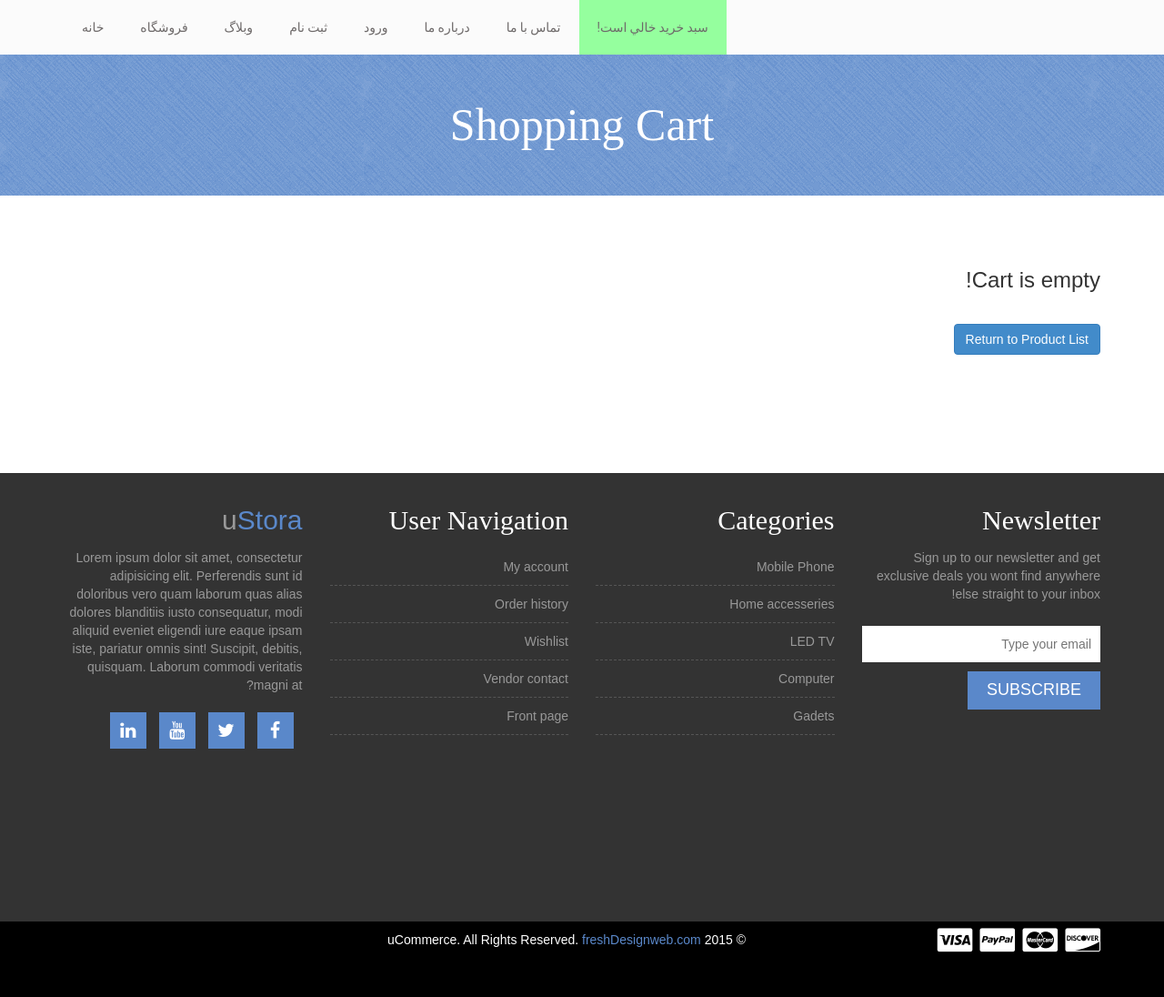
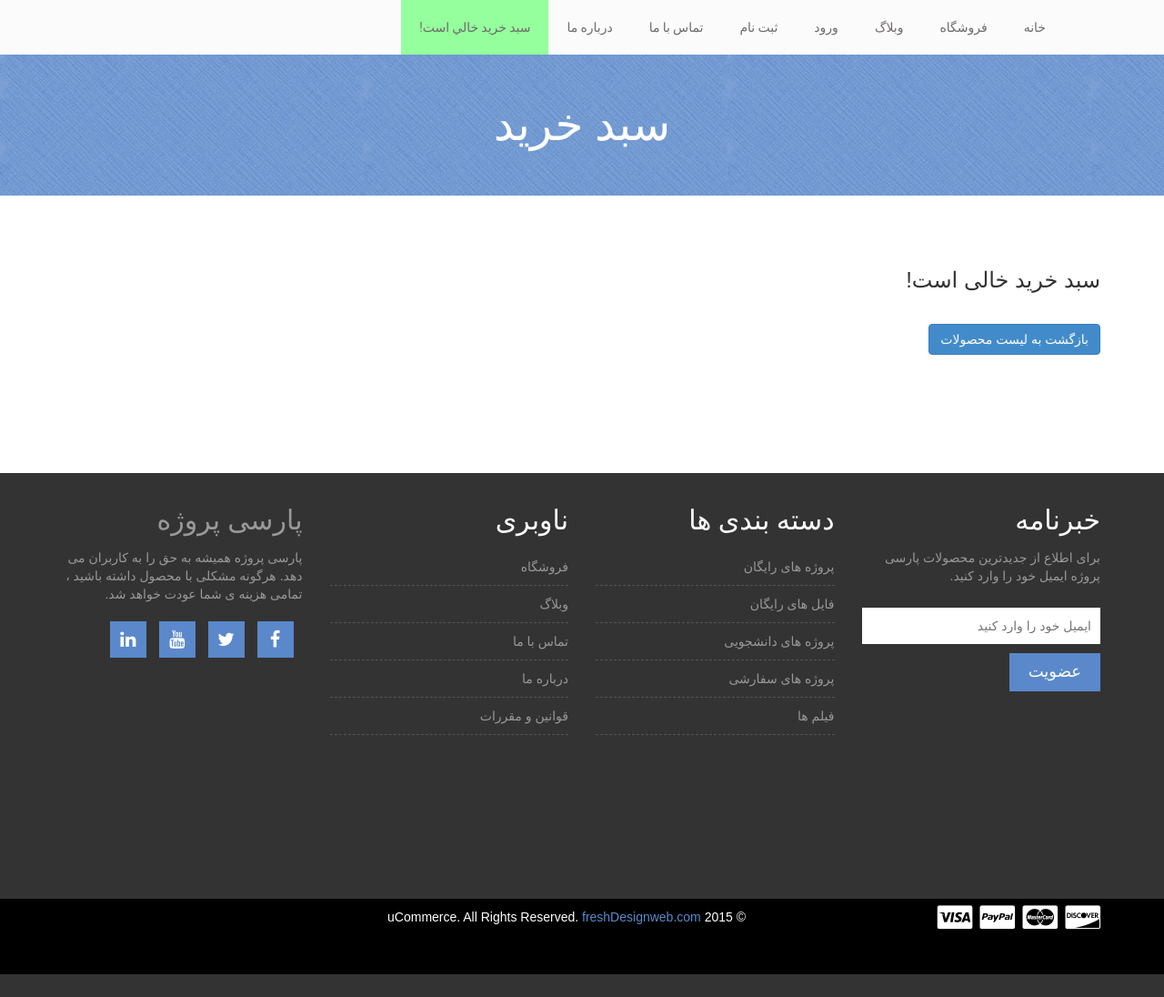
Before and after one commit to miladhzz/parsiprozhe, a Django app: page /cart/ in a window 1280 px wide. Shown: the whole page at 91% size. After the commit the page ends 1071 px from the top, so only its background shows below. Run offline with Django 3.2, Linux system fonts and the light colour scheme; some libraries are stand-ins or nearby versions.

Commit message:
continue convert template to persian

```diff
--- a/shop/static/css/style.css
+++ b/shop/static/css/style.css
@@ -380,6 +380,12 @@ a.cart{
 
 .product-f-image {
     position: relative;
+    overflow: hidden;
+    height: 250px;
+}
+.product-f-image > img{
+  max-width :100%;
+  height: auto;
 }
 .product-hover {
     height: 100%;
@@ -540,7 +546,7 @@ a.cart{
     color: #fff;
     padding: 3px 15px;
     position: absolute;
-    right: 10px;
+    left: 10px;
     top: 3px;
 }
 .wid-view-more:hover {color: #fff;background-color: #222;text-decoration: none}
@@ -1139,11 +1145,16 @@ div.cart-collaterals ul.products li.product:hover .add_to_cart_button{background
 .product-option-shop {
     margin-top: 15px;
 }
-
+.product-option-shop form > input{
+  display: block;
+  margin: 0 auto;
+}
 .single-shop-product {
     margin-bottom: 50px;
     width: 220px;
-
+    border: 1px solid #d4c7c7;
+    padding: 5px;
+    border-radius: 5px;
 }
 
 .pagination > li > a, .pagination > li > span {
@@ -1152,7 +1163,7 @@ div.cart-collaterals ul.products li.product:hover .add_to_cart_button{background
 
 div.product-upper{
     text-align: center;
-    border: 1px solid #d4c7c7;
+    /*border: 1px solid #d4c7c7;*/
     height: 250px;
     overflow: hidden;
     margin-bottom: 10px;
--- a/shop/templates/base.html
+++ b/shop/templates/base.html
@@ -45,18 +45,7 @@
                     </button>
                 </div>
                 <div class="navbar-collapse collapse">
-                    <ul class="nav navbar-nav">
-                        <li><a href="{% url 'home' %}">خانه</a></li>
-                        <li><a href="{% url 'product' %}">فروشگاه</a></li>
-                        <li><a href="single-product.html">وبلاگ</a></li>
-                        {% if request.user.is_authenticated %}
-                            <li><a href="{% url 'logout' %}">خروج</a></li>
-                        {% else %}
-                            <li><a href="{% url 'register' %}">ثبت نام</a></li>
-                            <li><a href="{% url 'login' %}">ورود</a></li>
-                        {% endif %}
-                        <li><a href="#">درباره ما</a></li>
-                        <li><a href="{% url 'contact' %}">تماس با ما</a></li>
+                    <ul class="nav navbar-nav" style="float: right">
                         <li>
                             {%if cart|length > 0%}
                                 <a class="cart" href="{% url 'cart_detail' %}">سبد خريد - <span class="cart-amunt">${{ cart.get_total_price }}</span> <i class="fa fa-shopping-cart"></i>
@@ -65,6 +54,18 @@
                                 <a class="cart" href="#">سبد خريد خالي است!</a>
                             {% endif %}
                         </li>
+                        <li><a href="#">درباره ما</a></li>
+                        <li><a href="{% url 'contact' %}">تماس با ما</a></li>
+                        {% if request.user.is_authenticated %}
+                            <li><a href="{% url 'logout' %}">خروج</a></li>
+                        {% else %}
+                            <li><a href="{% url 'register' %}">ثبت نام</a></li>
+                            <li><a href="{% url 'login' %}">ورود</a></li>
+                        {% endif %}
+                        <li><a href="single-product.html">وبلاگ</a></li>
+                        <li><a href="{% url 'product' %}">فروشگاه</a></li>
+                        <li><a href="{% url 'home' %}">خانه</a></li>
+
                     </ul>
                 </div>
             </div>
@@ -80,8 +81,8 @@
             <div class="row">
                 <div class="col-md-3 col-sm-6">
                     <div class="footer-about-us">
-                        <h2>u<span>Stora</span></h2>
-                        <p>Lorem ipsum dolor sit amet, consectetur adipisicing elit. Perferendis sunt id doloribus vero quam laborum quas alias dolores blanditiis iusto consequatur, modi aliquid eveniet eligendi iure eaque ipsam iste, pariatur omnis sint! Suscipit, debitis, quisquam. Laborum commodi veritatis magni at?</p>
+                        <h2>پارسی پروژه</h2>
+                        <p>پارسی پروژه همیشه به حق را به کاربران می دهد. هرگونه مشکلی با محصول داشته باشید ، تمامی هزینه ی شما عودت خواهد شد.</p>
                         <div class="footer-social">
                             <a href="#" target="_blank"><i class="fa fa-facebook"></i></a>
                             <a href="#" target="_blank"><i class="fa fa-twitter"></i></a>
@@ -93,38 +94,38 @@
 
                 <div class="col-md-3 col-sm-6">
                     <div class="footer-menu">
-                        <h2 class="footer-wid-title">User Navigation </h2>
+                        <h2 class="footer-wid-title">ناوبری</h2>
                         <ul>
-                            <li><a href="#">My account</a></li>
-                            <li><a href="#">Order history</a></li>
-                            <li><a href="#">Wishlist</a></li>
-                            <li><a href="#">Vendor contact</a></li>
-                            <li><a href="#">Front page</a></li>
+                            <li><a href="#">فروشگاه</a></li>
+                            <li><a href="#">وبلاگ</a></li>
+                            <li><a href="#">تماس با ما</a></li>
+                            <li><a href="#">درباره ما</a></li>
+                            <li><a href="#">قوانین و مقررات</a></li>
                         </ul>
                     </div>
                 </div>
 
                 <div class="col-md-3 col-sm-6">
                     <div class="footer-menu">
-                        <h2 class="footer-wid-title">Categories</h2>
+                        <h2 class="footer-wid-title">دسته بندی ها</h2>
                         <ul>
-                            <li><a href="#">Mobile Phone</a></li>
-                            <li><a href="#">Home accesseries</a></li>
-                            <li><a href="#">LED TV</a></li>
-                            <li><a href="#">Computer</a></li>
-                            <li><a href="#">Gadets</a></li>
+                            <li><a href="#">پروژه های  رایگان</a></li>
+                            <li><a href="#">فایل های رایگان</a></li>
+                            <li><a href="#">پروژه های دانشجویی</a></li>
+                            <li><a href="#">پروژه های سفارشی</a></li>
+                            <li><a href="#">فیلم ها</a></li>
                         </ul>
                     </div>
                 </div>
 
                 <div class="col-md-3 col-sm-6">
                     <div class="footer-newsletter">
-                        <h2 class="footer-wid-title">Newsletter</h2>
-                        <p>Sign up to our newsletter and get exclusive deals you wont find anywhere else straight to your inbox!</p>
+                        <h2 class="footer-wid-title">خبرنامه</h2>
+                        <p>برای  اطلاع از جدیدترین محصولات  پارسی پروژه ایمیل خود را وارد کنید.</p>
                         <div class="newsletter-form">
                             <form action="#">
-                                <input type="email" placeholder="Type your email">
-                                <input type="submit" value="Subscribe">
+                                <input type="email" placeholder="ایمیل خود را وارد کنید">
+                                <input type="submit" value="عضویت">
                             </form>
                         </div>
                     </div>
--- a/shop/templates/cart.html
+++ b/shop/templates/cart.html
@@ -8,7 +8,7 @@
             <div class="row">
                 <div class="col-md-12">
                     <div class="product-bit-title text-center">
-                        <h2>Shopping Cart</h2>
+                        <h2>سبد خرید</h2>
                     </div>
                 </div>
             </div>
@@ -19,9 +19,9 @@
         <div class="container">
             {% if cart|length == 0 %}
                     <div>
-                        <h3>Cart is empty!</h3>
+                        <h3>سبد خرید خالی است!</h3>
                     <br />
-                    <a class="btn btn-primary" href="{% url 'product' %}">Return to Product List</a>
+                    <a class="btn btn-primary" href="{% url 'product' %}">بازگشت به لیست محصولات</a>
                     </div>
             {% else %}
                     <div class="row">
@@ -32,12 +32,12 @@
                                 <table cellspacing="0" class="shop_table cart">
                                     <thead>
                                         <tr>
-                                            <th class="product-remove">Remove</th>
-                                            <th class="product-thumbnail">Image</th>
-                                            <th class="product-name">Product</th>
-                                            <th class="product-price">Price</th>
-                                            <th class="product-quantity">Quantity</th>
-                                            <th class="product-subtotal">Total</th>
+                                            <th class="product-remove">حذف</th>
+                                            <th class="product-thumbnail">تصویر</th>
+                                            <th class="product-name">محصول</th>
+                                            <th class="product-price">قیمت</th>
+                                            <th class="product-quantity">تعداد</th>
+                                            <th class="product-subtotal">جمع</th>
                                         </tr>
                                     </thead>
                                     <tbody>
@@ -63,10 +63,10 @@
                                             <td class="product-quantity">
                                                 <div class="quantity buttons_added">
                                                     <form action="{% url 'cart_update' product.id %}" method="post">
-                                                        count: {{ item.update_count_from.count }}
+                                                        تعداد: {{ item.update_count_from.count }}
                                                         {{ item.update_count_from.update }}
                                                         {% csrf_token %}
-                                                        <input type="submit" value="update"/>
+                                                        <input type="submit" value="بروز رسانی"/>
                                                     </form>
                                                 </div>
                                             </td>
@@ -82,12 +82,12 @@
                                         <tr>
                                             <td class="actions" colspan="6">
                                                 <div class="coupon">
-                                                    <label for="coupon_code">Coupon:</label>
-                                                    <input type="text" placeholder="Coupon code" value="" id="coupon_code" class="input-text" name="coupon_code">
-                                                    <input type="submit" value="Apply Coupon" name="apply_coupon" class="button">
+                                                    <label for="coupon_code">کد تخفیف:</label>
+                                                    <input type="text" placeholder="کد تخفیف" value="" id="coupon_code" class="input-text" name="coupon_code">
+                                                    <input type="submit" value="اعمال  کد تخفیف" name="apply_coupon" class="button">
                                                 </div>
                                                 <!--<input type="submit" value="Update Cart" name="update_cart" class="button">-->
-                                                <a href="{% url 'checkout' %}"  class="checkout-button wc-forward">Checkout</a>
+                                                <a href="{% url 'checkout' %}"  class="checkout-button wc-forward">تکمیل خرید</a>
                                             </td>
                                         </tr>
                                     </tbody>
@@ -99,22 +99,22 @@
                 <div class="col-md-4">
                     <div class="cart-collaterals">
                             <div class="cart_totals ">
-                                <h2>Cart Totals</h2>
+                                <h2>مجموع</h2>
 
                                 <table cellspacing="0">
                                     <tbody>
                                         <tr class="cart-subtotal">
-                                            <th>Cart Subtotal</th>
+                                            <th>مجموع سبد خرید</th>
                                             <td><span class="amount">${{ cart.get_total_price }}</span></td>
                                         </tr>
 
                                         <tr class="shipping">
-                                            <th>Shipping and Handling</th>
-                                            <td>Free Shipping</td>
+                                            <th>هزینه پشتبانی</th>
+                                            <td>رایگان</td>
                                         </tr>
 
                                         <tr class="order-total">
-                                            <th>Order Total</th>
+                                            <th>مجموع سفارش</th>
                                             <td><strong><span class="amount">${{ cart.get_total_price }}</span></strong> </td>
                                         </tr>
                                     </tbody>
--- a/shop/templates/product_detail.html
+++ b/shop/templates/product_detail.html
@@ -106,11 +106,11 @@
                         </div>
 
 
-                        <div class="related-products-wrapper">
-                            <h2 class="related-products-title">برخي محصولات مرتبط</h2>
+                        <div class="related-products-wrapper" style="direction: ltr;">
+                            <h2 class="related-products-title" style="text-align: center;">برخي محصولات مرتبط</h2>
                             <div class="related-products-carousel">
                                 {% for related_item in product.related_product.all|slice:":3" %}
-                                <div class="single-product">
+                                <div class="single-product" style="direction: rtl;">
                                     <div class="product-f-image">
                                         <img src="{{ related_item.pic.url }}" alt="{{ related_item.title }}">
 
--- a/shop/templates/product_list.html
+++ b/shop/templates/product_list.html
@@ -26,7 +26,9 @@
                     <div class="col-md-3 col-sm-6">
                         <div class="single-shop-product">
                             <div class="product-upper">
+                                <a href="{{ product.get_absolute_url }}">
                                 <img src="{{ product.pic.url }}" alt="{{ product.alt }}" width="190">
+                                </a>
                             </div>
                             <div class="product-carousel-title">
                                 <a href="{{ product.get_absolute_url }}">{% my_slice product.title %}</a>
```
Also changed, not shown: shop/templates/home.html (+4 -26 lines).
